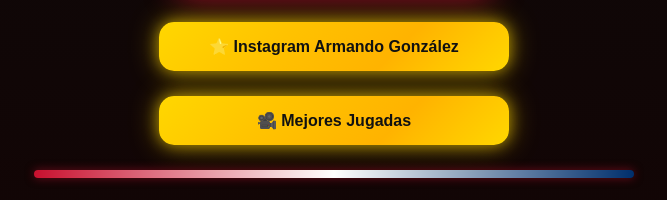
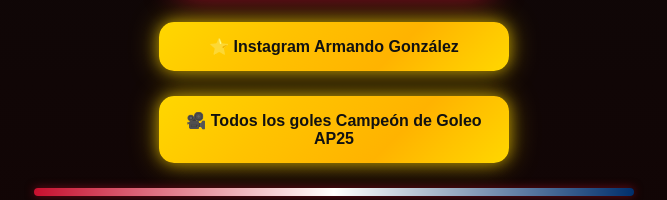
Before and after one commit to ferjocreaciones/chivasnfc, a plain HTML site: page index.html in a window 1280 px wide. Shown: the part 523-723 px from the top of the page, without its empty margins (306-973 px from the left). Drawn offline with Linux system fonts and the light colour scheme.

Commit message:
index.html

```diff
--- a/index.html
+++ b/index.html
@@ -249,7 +249,7 @@
         </a>
 
         <a id="btn-premium-2" class="btn-premium" target="_blank">
-            🎥 Mejores Jugadas
+            🎥 Todos los goles Campeón de Goleo AP25
         </a>
 
     </div>
```
